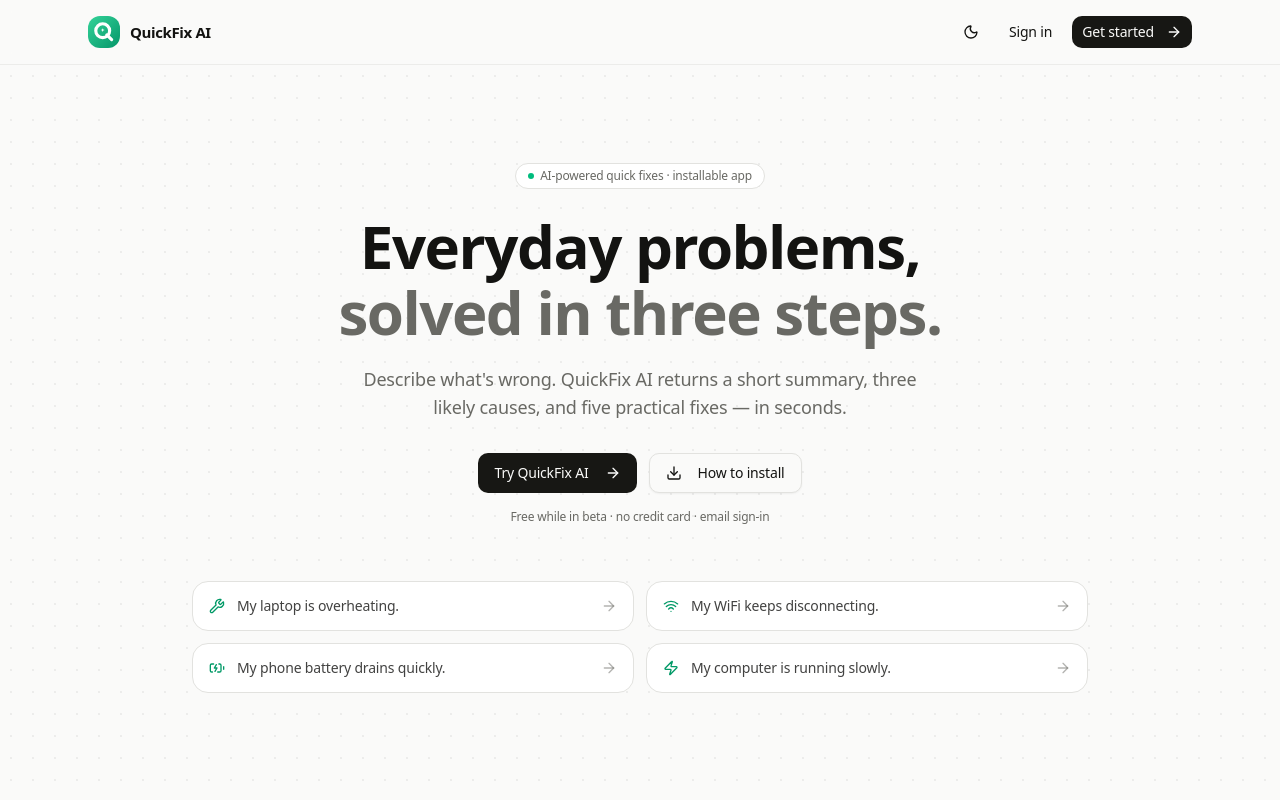
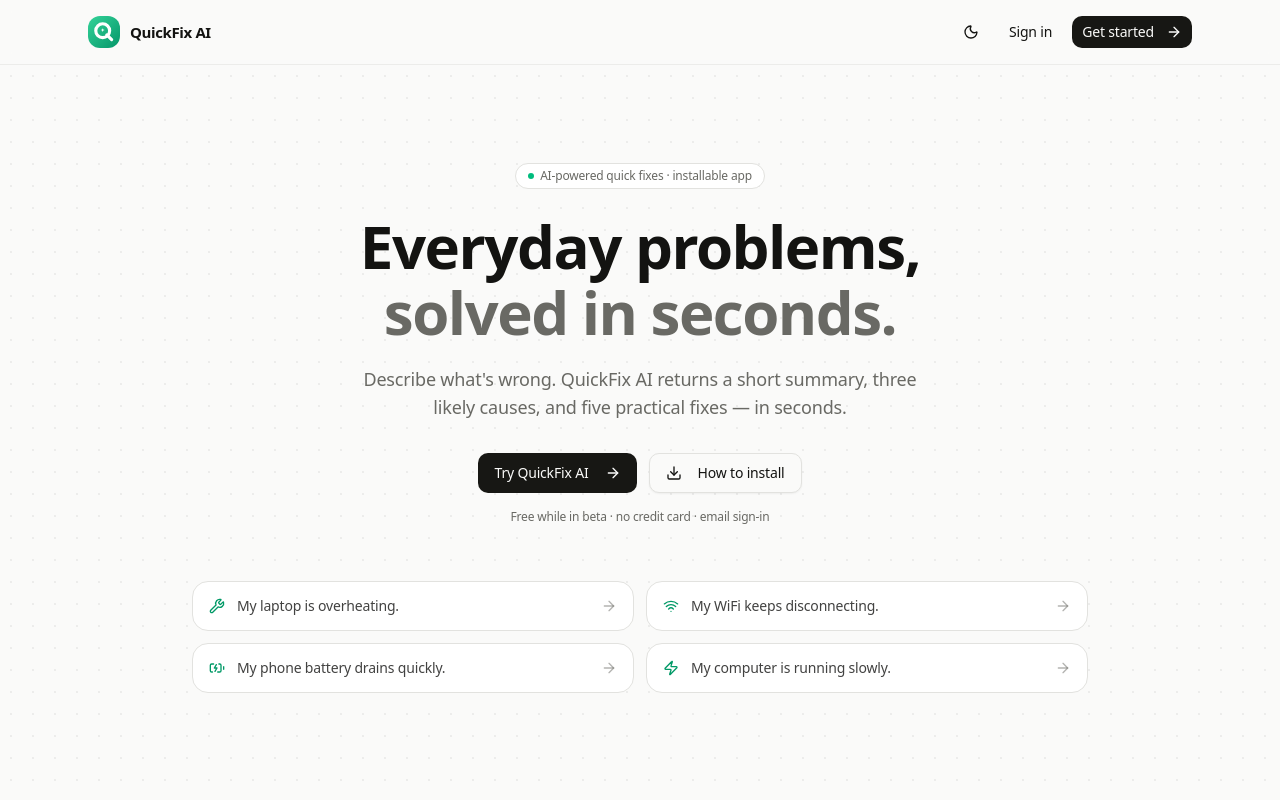
Before and after one commit to InFeRnUSoP809/quick-fix, a React (Vite) app: page / in a window 1280 px wide. Shown: the top 800 px of the page. Built offline with nearby package versions, Linux system fonts and the light colour scheme; no server answers.

Commit message:
Freebuff: It is showing 5 fix but there is written like every probl...

```diff
--- a/src/pages/Landing.tsx
+++ b/src/pages/Landing.tsx
@@ -118,7 +118,7 @@ export default function Landing() {
             </span>
             <h1 className="mt-6 text-balance text-4xl font-semibold leading-[1.1] tracking-tight sm:text-6xl">
               Everyday problems,{" "}
-              <span className="text-muted-foreground">solved in three steps.</span>
+              <span className="text-muted-foreground">solved in seconds.</span>
             </h1>
             <p className="mx-auto mt-5 max-w-xl text-pretty text-base leading-7 text-muted-foreground sm:text-lg">
               Describe what's wrong. QuickFix AI returns a short summary, three
```
